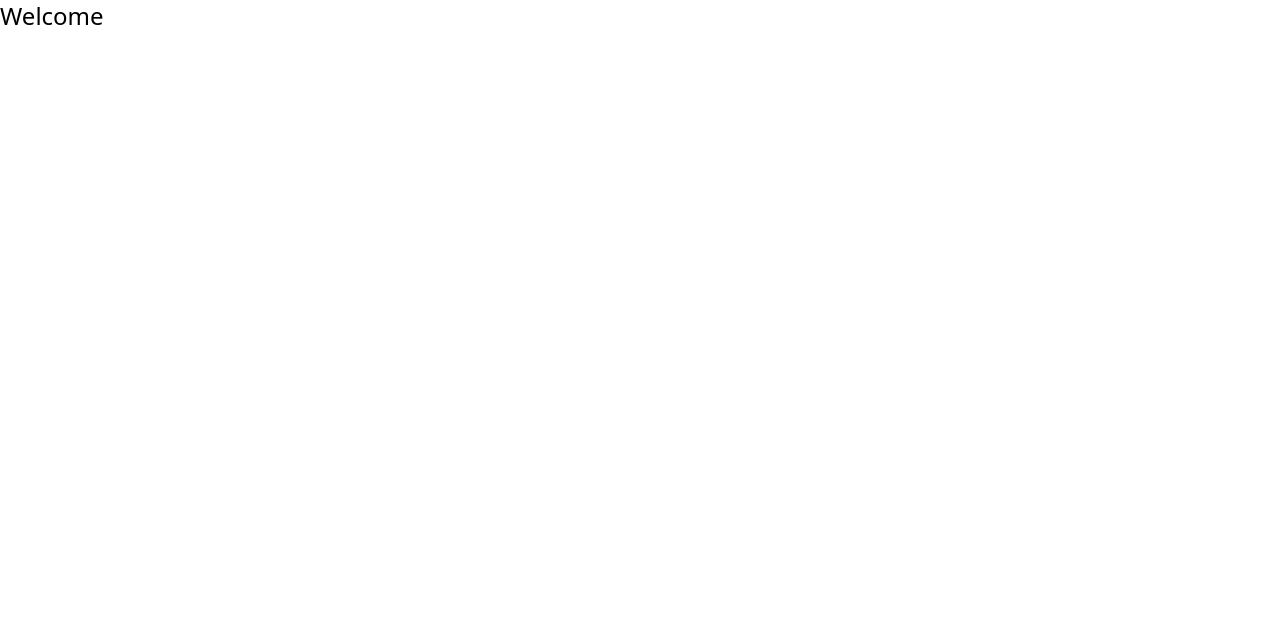
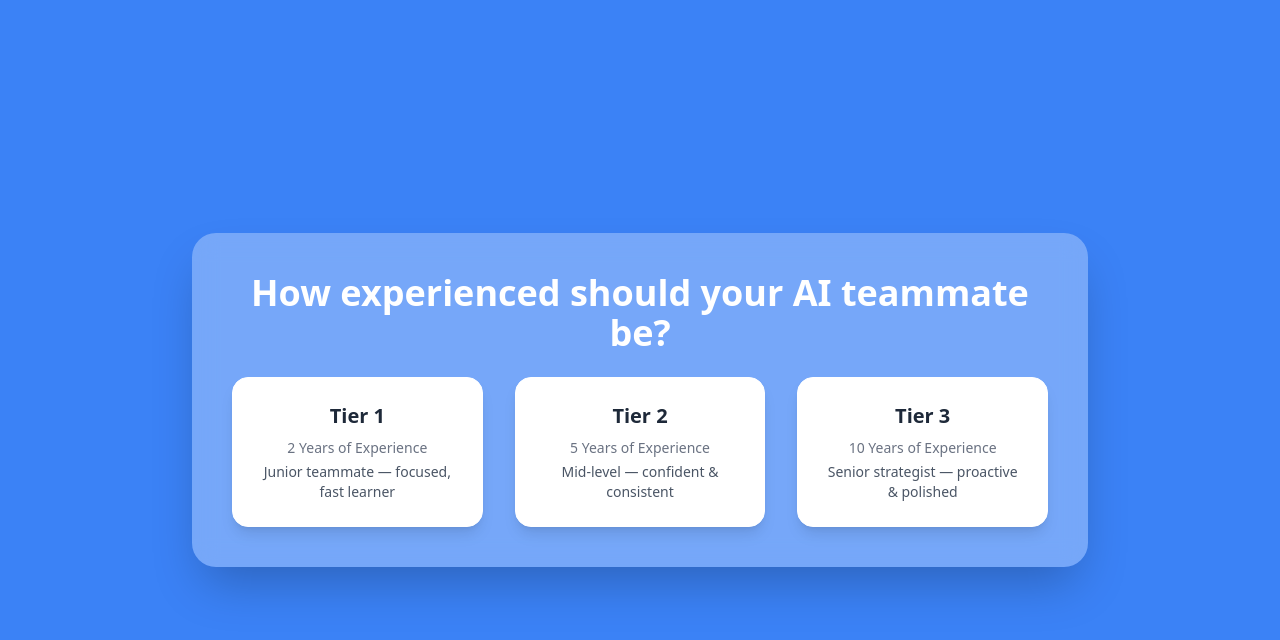
Before and after one commit to ASN97/proxyforce_frontend, a React (Vite) app: page /experience in a window 1280 px wide. Shown: the top 640 px of the page. Built offline with nearby package versions, Linux system fonts and the light colour scheme.

Commit message:
initial push

```diff
--- a/src/App.jsx
+++ b/src/App.jsx
@@ -1,16 +1,19 @@
-import { useState } from 'react'
-import reactLogo from './assets/react.svg'
-import viteLogo from '/vite.svg'
-
+import React from 'react';
+import { BrowserRouter as Router, Routes, Route } from 'react-router-dom';
+import RoleSelect from './pages/RoleSelect';
+import ExperienceSelect from './pages/ExperienceSelect';
+// import ChatPage from './pages/ChatPage'; // optional for future
 
 function App() {
-  const [count, setCount] = useState(0)
-
   return (
-   <h1 className='text-2xl'>
-  Welcome
-   </h1>
-  )
+    <Router>
+      <Routes>
+        <Route path="/" element={<RoleSelect />} />
+        <Route path="/experience" element={<ExperienceSelect />} />
+        {/* <Route path="/chat" element={<ChatPage />} /> */}
+      </Routes>
+    </Router>
+  );
 }
 
-export default App
+export default App;
--- /dev/null
+++ b/src/Pages/ExperienceSelect.jsx
@@ -0,0 +1,67 @@
+import React from 'react';
+import { useNavigate, useLocation } from 'react-router-dom';
+
+const tiers = [
+  {
+    label: 'Tier 1',
+    years: '2 Years of Experience',
+    desc: 'Junior teammate — focused, fast learner',
+    level: 1,
+  },
+  {
+    label: 'Tier 2',
+    years: '5 Years of Experience',
+    desc: 'Mid-level — confident & consistent',
+    level: 2,
+  },
+  {
+    label: 'Tier 3',
+    years: '10 Years of Experience',
+    desc: 'Senior strategist — proactive & polished',
+    level: 3,
+  },
+];
+
+const roleThemes = {
+  pm: '#3B82F6', // blue
+  sales: '#EF4444', // red
+  marketing: '#22C55E', // green
+};
+
+const ExperienceSelect = () => {
+  const navigate = useNavigate();
+  const location = useLocation();
+  const queryParams = new URLSearchParams(location.search);
+  const role = queryParams.get('role') || 'pm';
+  const bgColor = roleThemes[role] || '#E75A5A';
+
+  const handleSelect = (tier) => {
+    navigate(`/chat?role=${role}&tier=${tier}`);
+  };
+
+  return (
+    <div className="min-h-screen flex items-center justify-center py-10 px-4" style={{ backgroundColor: bgColor }}>
+      <div className="backdrop-blur-md bg-white/30 rounded-3xl p-10 shadow-2xl max-w-4xl w-full text-center">
+        <h2 className="text-3xl md:text-4xl font-bold text-white mb-6">
+          How experienced should your AI teammate be?
+        </h2>
+
+        <div className="grid grid-cols-1 md:grid-cols-3 gap-8 mt-6">
+          {tiers.map((tier, idx) => (
+            <div
+              key={idx}
+              onClick={() => handleSelect(tier.level)}
+              className="bg-white rounded-2xl p-6 cursor-pointer shadow-lg hover:scale-105 transition-all border border-white hover:border-opacity-80"
+            >
+              <h3 className="text-xl font-semibold text-gray-800 mb-2">{tier.label}</h3>
+              <p className="text-sm text-gray-500 mb-1">{tier.years}</p>
+              <p className="text-sm text-gray-600">{tier.desc}</p>
+            </div>
+          ))}
+        </div>
+      </div>
+    </div>
+  );
+};
+
+export default ExperienceSelect;
--- /dev/null
+++ b/src/Pages/RoleSelect.jsx
@@ -0,0 +1,64 @@
+import React from 'react';
+import { useNavigate } from 'react-router-dom';
+
+const roles = [
+  {
+    name: 'Project Manager',
+    img: 'https://randomuser.me/api/portraits/women/44.jpg',
+    role: 'pm',
+    color: 'blue-400',
+    description: 'Break down projects, assign tasks, and track timelines.'
+  },
+  {
+    name: 'Sales Executive',
+    img: 'https://randomuser.me/api/portraits/men/32.jpg',
+    role: 'sales',
+    color: 'red-400',
+    description: 'Engage leads, draft cold emails, and log CRM updates.'
+  },
+  {
+    name: 'Marketing Analyst',
+    img: 'https://randomuser.me/api/portraits/women/65.jpg',
+    role: 'marketing',
+    color: 'green-400',
+    description: 'Create campaigns, generate SEO content, and analyze trends.'
+  },
+];
+
+const RoleSelect = () => {
+  const navigate = useNavigate();
+
+  const handleSelect = (role) => {
+    navigate(`/experience?role=${role}`);
+  };
+
+  return (
+    <div className="min-h-screen bg-[#E75A5A] flex items-center justify-center py-10 px-4">
+      <div className="backdrop-blur-md bg-white/30 rounded-3xl p-10 shadow-2xl max-w-5xl w-full text-center">
+        <h1 className="text-3xl md:text-5xl font-bold text-white mb-10">
+          Choose your AI teammate to begin 🌸
+        </h1>
+
+        <div className="grid grid-cols-1 sm:grid-cols-2 md:grid-cols-3 gap-10">
+          {roles.map((r, idx) => (
+            <div
+              key={idx}
+              onClick={() => handleSelect(r.role)}
+              className={`bg-white rounded-3xl shadow-xl cursor-pointer hover:scale-105 transition-all duration-200 flex flex-col items-center p-6 border hover:border-${r.color}`}
+            >
+              <img
+                src={r.img}
+                alt={r.name}
+                className={`w-32 h-32 object-cover rounded-full ring-4 ring-${r.color} mb-4`}
+              />
+              <p className={`text-lg font-semibold text-${r.color} mb-1`}>{r.name}</p>
+              <p className="text-sm text-gray-500 text-center">{r.description}</p>
+            </div>
+          ))}
+        </div>
+      </div>
+    </div>
+  );
+};
+
+export default RoleSelect;
```
Also changed, not shown: 1 other file (tests, documents, lock files or other folders).
